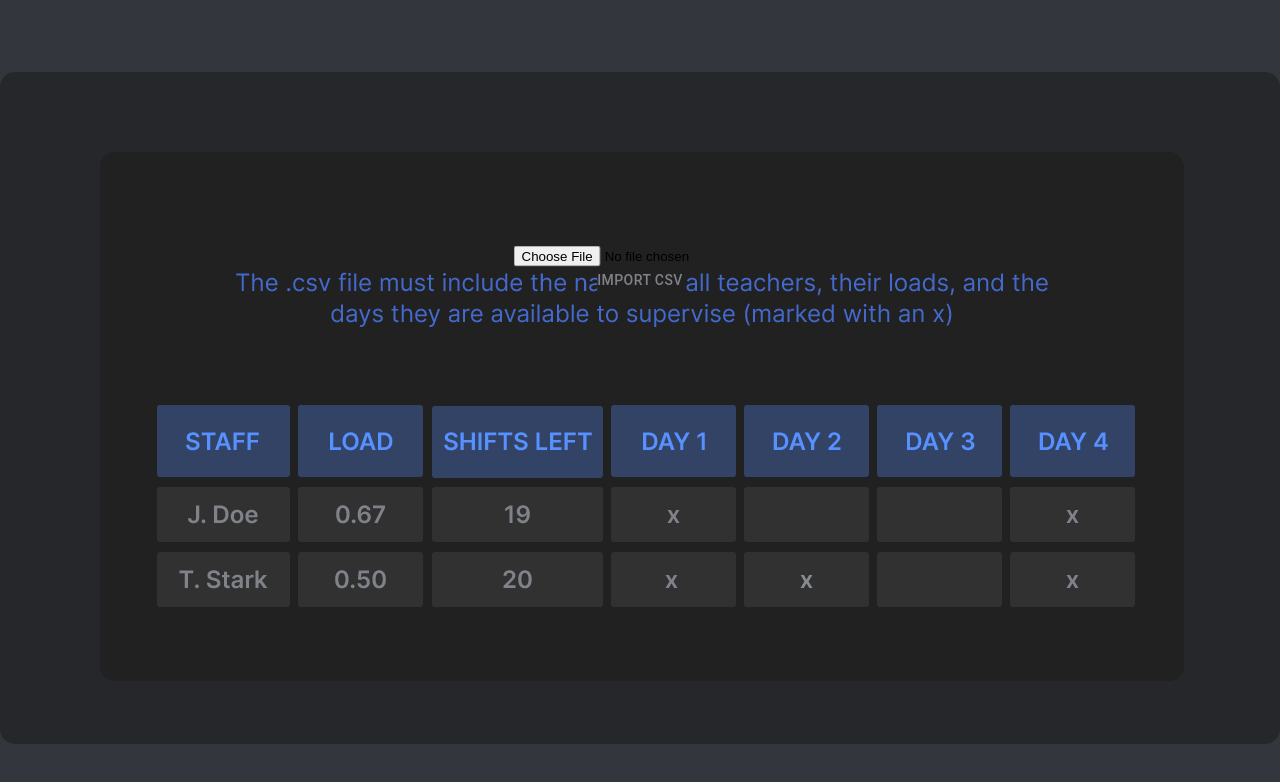
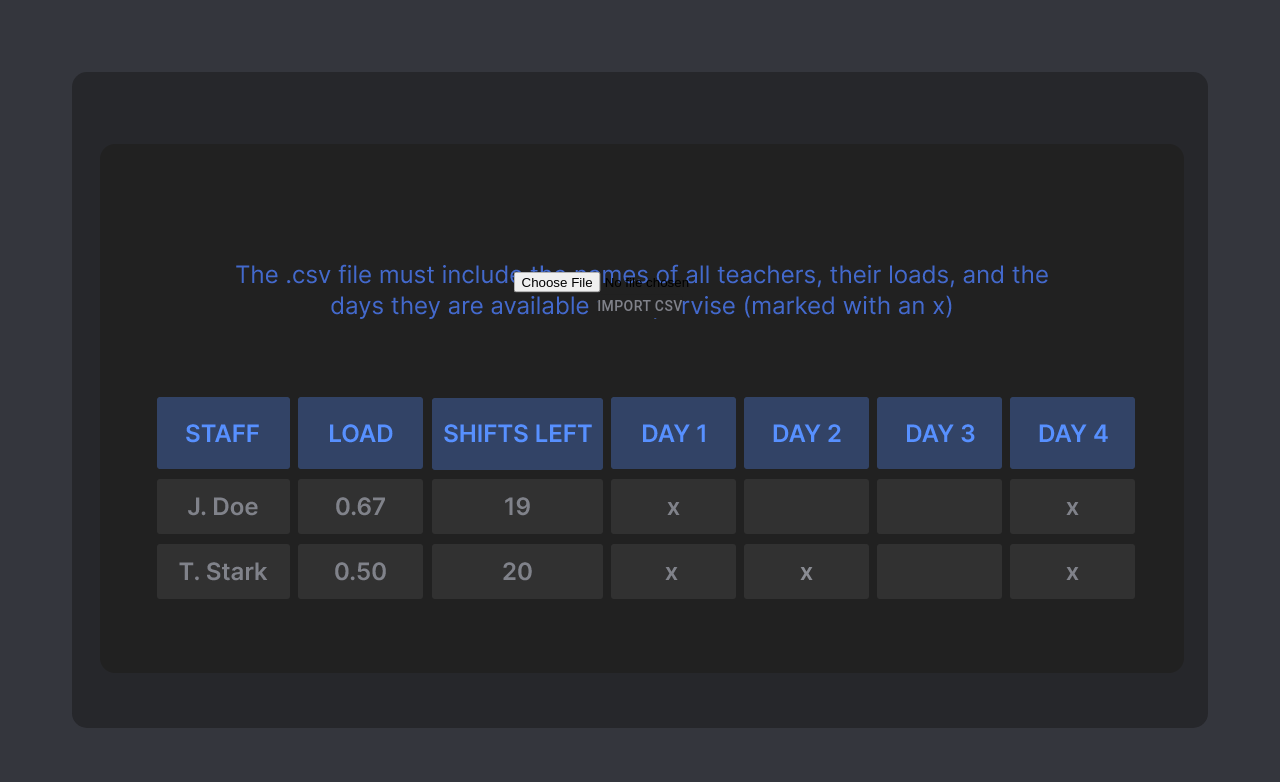
Before and after one commit to emlyqi/visionPrep, a React (Create React App) app: page /upload in a window 1280 px wide. Shown: the top 782 px of the page. Built offline with nearby package versions, Linux system fonts and the light colour scheme.

Commit message:
fix the borders

```diff
--- a/package.json
+++ b/package.json
@@ -10,8 +10,8 @@
     "@testing-library/jest-dom": "^5.17.0",
     "@testing-library/react": "^13.4.0",
     "@testing-library/user-event": "^13.5.0",
+    "dayjs": "^1.11.10",
     "papaparse": "^5.4.1",
-    "dayjs": "^1.11.10",
     "react": "^18.2.0",
     "react-dom": "^18.2.0",
     "react-router-dom": "^6.21.1",
--- a/src/pages/UploadPage.js
+++ b/src/pages/UploadPage.js
@@ -14,7 +14,8 @@ function UploadPage() {
                 justifyContent='center'
                 alignContent='center'
                 backgroundColor='#26272B'
-                style={{width: "83rem", height: "42rem"}}
+
+                style={{top: '0', bottom: '0', left: '0', right: '0', position: 'absolute', width: 'auto', height: 'auto', marginTop: '4.5rem', marginBottom: '4.5rem', marginRight: '4.5rem', marginLeft: '4.5rem'}}
             >
                 <React.StrictMode>
                     <UploadCSV />
```
Also changed, not shown: 1 other file (tests, documents, lock files or other folders).
